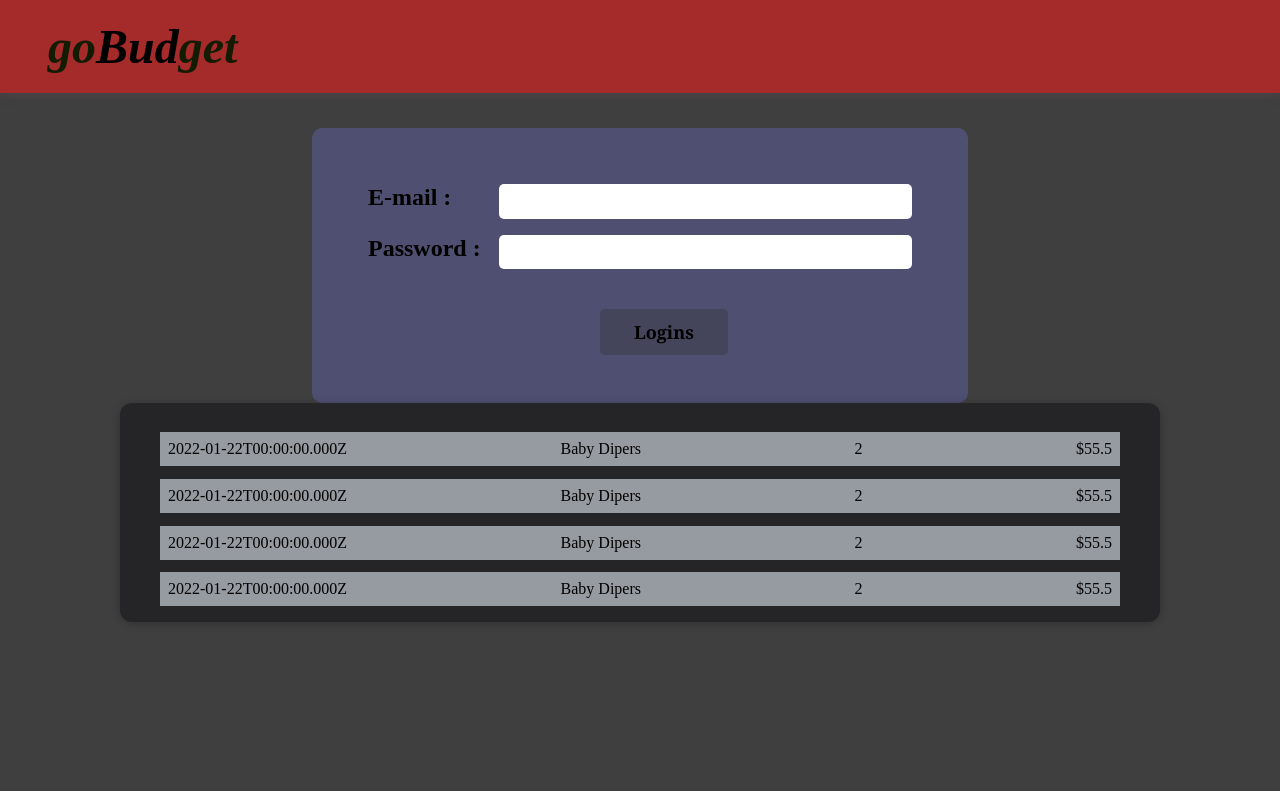
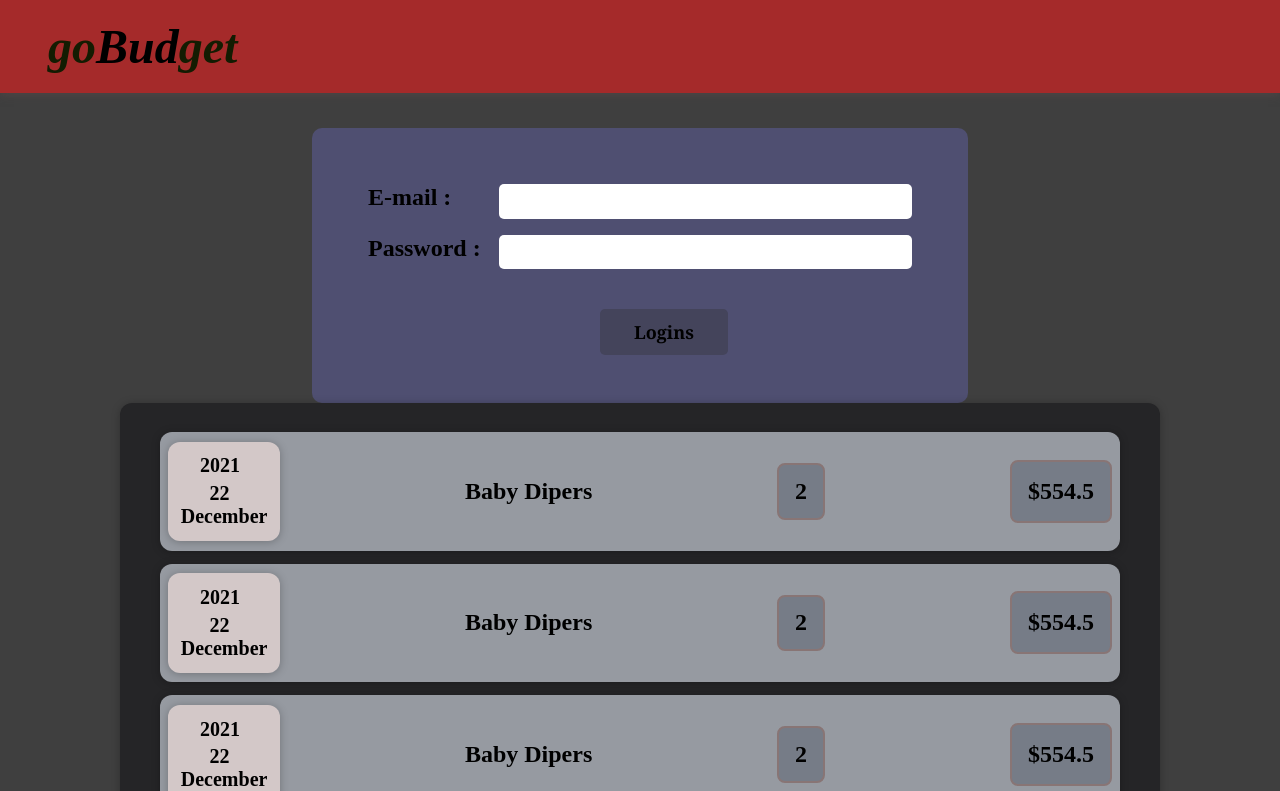
Before and after one commit to ogedengbewisdom/budget, a React (Create React App) app: page / in a window 1280 px wide. Shown: the top 791 px of the page. Built offline with nearby package versions, Linux system fonts and the light colour scheme.

Commit message:
ExpenseDate output

```diff
--- a/src/Expenses/ExpenseItem.js
+++ b/src/Expenses/ExpenseItem.js
@@ -1,22 +1,23 @@
+import Card from "../Layout/Card"
+import ExpenseDate from "./ExpenseDate"
 import classes from "./ExpenseItem.module.css"
 
 const ExpenseItem = () => {
 
     const title = "Baby Dipers"
-    const datee = new Date (2021, 12, 22)
+    const date = new Date ("2021-12-22")
     const amount = 2
-    const price = 55.5
+    const price = 554.5
 
     return (
-        <div className={classes.container}>
-            <div>
-                <div>{datee.toISOString()}</div>
-            </div>
 
-            <div>{title}</div>
-            <div>{amount}</div>
-            <div>${price}</div>
-        </div>
+        <Card className={classes.container}>
+            <ExpenseDate date={date} />
+            <h2>{title}</h2>
+            <h2 className={classes.amount}>{amount}</h2>
+            <h2 className={classes.price}>${price}</h2>
+        </Card>
+
     )
 }
 
```
